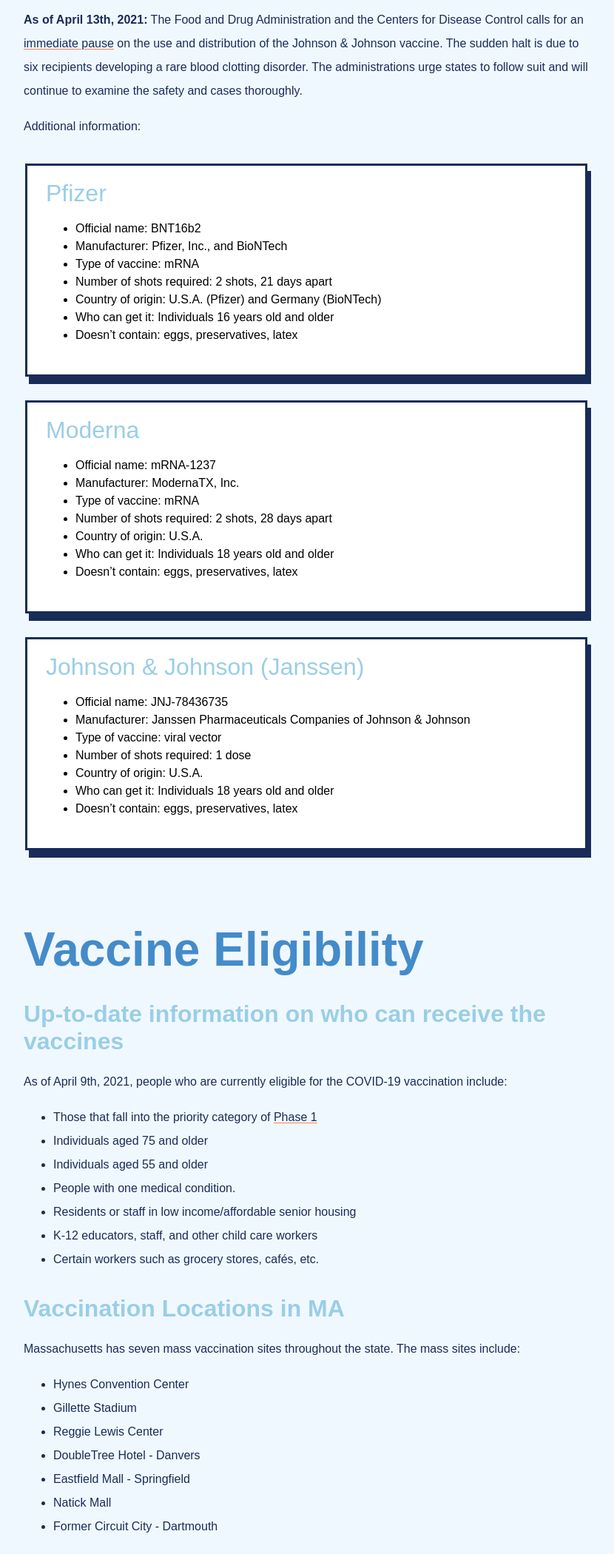
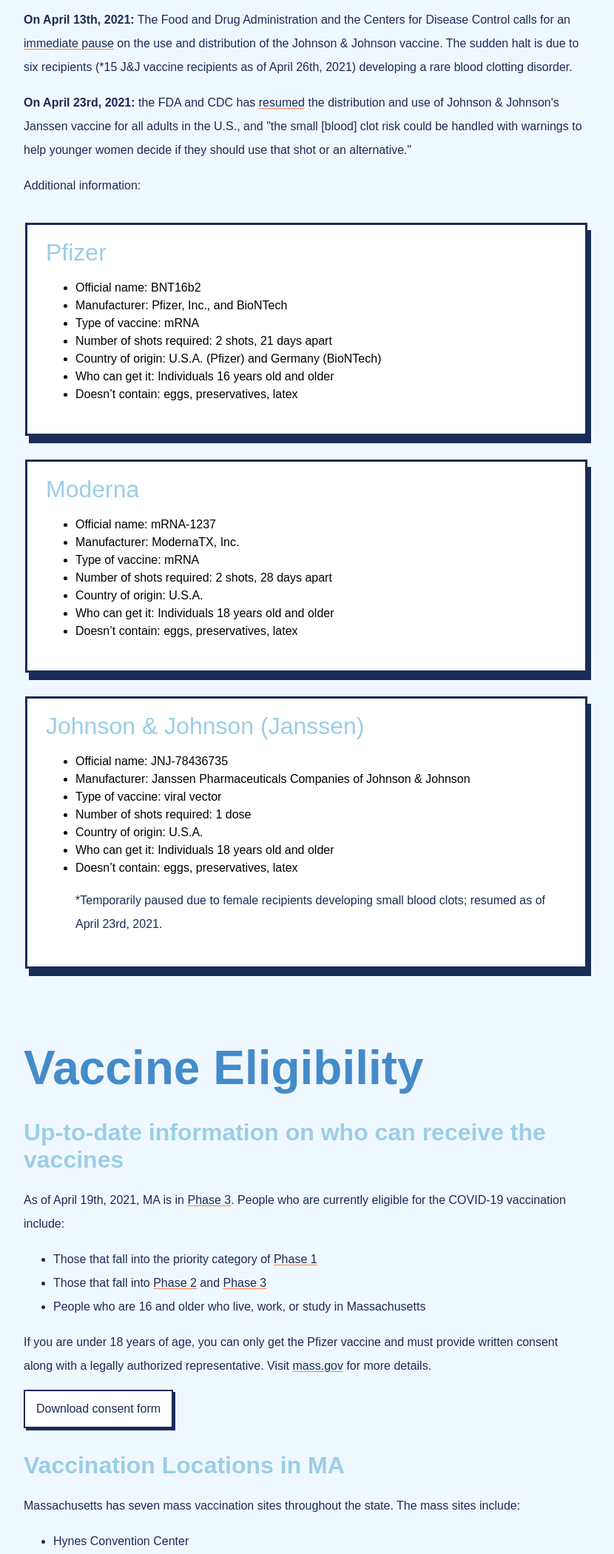
Before and after one commit to yuukaaa/Massachusetts-Vax-Facts, a plain HTML site: page index.html in a window 1280 px wide. Shown: the part 700-2800 px from the top of the page at 74% size, without its empty margins (394-1224 px from the left). Drawn offline with Linux system fonts and the light colour scheme; files that its build step writes are made by us from their sources; a web font is replaced by a local one.

Commit message:
updated vax info

```diff
--- a/index.html
+++ b/index.html
@@ -4,15 +4,15 @@
     <meta charset="UTF-8">
     <meta http-equiv="X-UA-Compatible" content="IE=edge">
     <meta name="viewport" content="width=device-width, initial-scale=1.0">
-    <link rel="stylesheet" href="style.css">
+    <link rel="stylesheet" href="style/style.css">
     <title>Massachusetts Vax Facts</title>
     <link href="//db.onlinewebfonts.com/c/9dc05d7f8e2ef50502fce661077085b5?family=Muro" rel="stylesheet" type="text/css"/>
     <link href="//db.onlinewebfonts.com/c/0a086e32e41c5e5960b26626757f07f3?family=Apercu" rel="stylesheet" type="text/css"/>
 </head>
 <header>
-    <div class="logo">
-        <img src="https://www.dropbox.com/s/9bb4z3eqt5g6mch/vaxlogo-05.png?raw=1" alt="Massachusetts Vax Facts logo" width="50%" height="50%">
-    </div>
+    <figure class="logo">
+        <img src="images/vaxlogo-05.png" width="50%" height="50%" alt="Massachusetts Vax Info logo">
+    </figure>
     <button class="openbtn" onclick="openNav()">&#9776; Menu</button>
     <nav id="sidepanel" class="sidepanel" aria-label="Main menu">
         <ul class="menu-items">
@@ -39,9 +39,9 @@
             <p>The <a href="https://www.fda.gov/emergency-preparedness-and-response/coronavirus-disease-2019-covid-19/covid-19-vaccines">U.S. Food and Drug Administration</a> has approved two types of vaccines for distribution in the United States. They are messenger RNA and viral vector.</p>
             <p>Messenger RNA vaccines teach our cells how to make the protein that triggers a response in your immune system. The vaccine doesn’t enter the nucleus of the cell (where DNA is stored). Both Moderna and Pfizer are messenger RNA vaccines.</p>
             <p>Viral vector vaccines use a modified or harmless virus to create and deliver instructions to the cell to begin building protection. The instructions aren’t delivered in the form of genetic material. Additionally, they don’t combine with any of a person’s DNA. Janssen is a viral vector vaccine.</p>
-            <p><strong>As of April 13th, 2021:</strong> The Food and Drug Administration and the Centers for Disease Control calls for an <a href="https://www.nytimes.com/2021/04/13/us/politics/johnson-johnson-vaccine-blood-clots-fda-cdc.html">immediate pause</a>
-            on the use and distribution of the Johnson & Johnson vaccine. The sudden halt is due to six recipients developing a rare blood clotting disorder.
-            The administrations urge states to follow suit and will continue to examine the safety and cases thoroughly. </p>
+            <p><strong>On April 13th, 2021:</strong> The Food and Drug Administration and the Centers for Disease Control calls for an <a href="https://www.nytimes.com/2021/04/13/us/politics/johnson-johnson-vaccine-blood-clots-fda-cdc.html">immediate pause</a>
+            on the use and distribution of the Johnson & Johnson vaccine. The sudden halt is due to six recipients (*15 J&J vaccine recipients as of April 26th, 2021) developing a rare blood clotting disorder.</p>
+            <p><strong>On April 23rd, 2021:</strong> the FDA and CDC has <a href="https://apnews.com/article/health-science-business-europe-coronavirus-vaccine-839bf6a7c857b25df04078402b4d7b8a">resumed</a> the distribution and use of Johnson & Johnson's Janssen vaccine for all adults in the U.S., and "the small [blood] clot risk could be handled with warnings to help younger women decide if they should use that shot or an alternative." </p>
 
             <p class="table">Additional information:</p>
             <table style="width:100%">
@@ -79,6 +79,7 @@
                         <li>Country of origin: U.S.A.</li>
                         <li>Who can get it: Individuals 18 years old and older</li>
                         <li>Doesn’t contain: eggs, preservatives, latex</li>
+                        <p>*Temporarily paused due to female recipients developing small blood clots; resumed as of April 23rd, 2021.</p>
                     </ul></td>
                 </tr>
             </table>
@@ -87,16 +88,15 @@
         <div id="eligibility">
             <h1>Vaccine Eligibility</h1>
             <h3>Up-to-date information on who can receive the vaccines</h3>
-            <p>As of April 9th, 2021, people who are currently eligible for the COVID-19 vaccination include:</p>
+            <p>As of April 19th, 2021, MA is in <a href="https://www.mass.gov/info-details/massachusetts-covid-19-vaccination-phases#phase-3-">Phase 3</a>. People who are currently eligible for the COVID-19 vaccination include:</p>
             <ul>
                 <li>Those that fall into the priority category of <a href="https://www.mass.gov/info-details/massachusetts-covid-19-vaccination-phases#phase-1-">Phase 1</a></li>
-                <li>Individuals aged 75 and older</li>
-                <li>Individuals aged 55 and older</li>
-                <li>People with one medical condition.</li>
-                <li>Residents or staff in low income/affordable senior housing</li>
-                <li>K-12 educators, staff, and other child care workers</li>
-                <li>Certain workers such as grocery stores, cafés, etc.</li>
+                <li>Those that fall into <a href="https://www.mass.gov/info-details/massachusetts-covid-19-vaccination-phases#phase-2-">Phase 2</a> and <a href="https://www.mass.gov/info-details/massachusetts-covid-19-vaccination-phases#phase-3-">Phase 3</a></li>
+                <li>People who are 16 and older who live, work, or study in Massachusetts</li>
             </ul>
+            <p>If you are under 18 years of age, you can only get the Pfizer vaccine and must provide written consent along with a legally authorized representative. Visit <a href="https://www.mass.gov/info-details/covid-19-vaccinations-for-people-under-age-18">mass.gov</a> for more details.</p>
+            <button><a href="https://www.mass.gov/lists/ma-consent-and-screening-forms-for-people-under-18-years-of-age">Download consent form</a></button>
+
             <h3>Vaccination Locations in MA</h3>
             <p>Massachusetts has seven mass vaccination sites throughout the state. The mass sites include:
                 <ul>
@@ -113,8 +113,7 @@
             You will then be contacted via call, text, or email when it's your turn to schedule an appointment. </p>
             <button><a href="https://vaccinesignup.mass.gov/#/" alt="Preregistration Form for Massachusetts COVID-19 Vaccines">
             Click here to preregister</a></button>
-            <p>If you don't want to go through the process of preregistering at a mass vaccination site, Massachusetts is also offering vaccinations at pharmacies,
-            health care providers, and other community locations.</p>
+            <p>If you don't want to go through the process of preregistering at a mass vaccination site, Massachusetts is also offering vaccinations at pharmacies, health care providers, and other community locations.</p>
             <p>Since these sites aren't in such high demand compared to mass locations, there are fewer appointments.
             The upside is that the availability of appointments is updated daily.</p>
             <p>Visit <a href="https://vaxfinder.mass.gov/">VaxFinder</a> to find a location.</p>
@@ -188,6 +187,6 @@
             <p>Created by <a title="Kim-Sarah I's email" href="mailto:ksi@bu.edu">Kim-Sarah I</a> and <a title="Yuka Kawano's email" href="mailto:ykawano@bu.edu">Yuka Kawano</a></p>
         </div>
     </footer>
-    <script src="jsconfig.json"></script>
+    <script src="scripts/script.js"></script>
 </body>
 </html>
```
